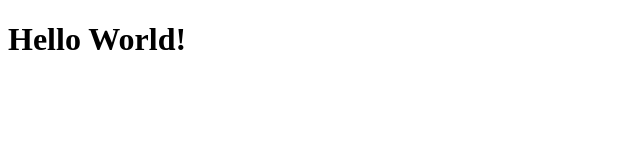
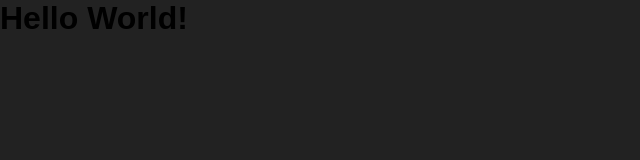
Before and after one commit to BenWilliams89/Weather-app, a plain HTML site: page index.html in a window 1280 px wide. Shown: the whole page, without its empty margins (0-640 px from the left). Drawn offline with Linux system fonts and the light colour scheme.

Commit message:
Add CSS file and tested

```diff
--- a/assets/css/style.css
+++ b/assets/css/style.css
@@ -0,0 +1,11 @@
+*{
+    margin: 0;
+    padding: 0;
+    font-family: 'poppins', sans-serif;
+    box-sizing: border-box;
+
+}
+
+body {
+background-color: #222;
+}
--- a/index.html
+++ b/index.html
@@ -4,6 +4,7 @@
     <meta charset="UTF-8">
     <meta name="viewport" content="width=device-width, initial-scale=1.0">
     <title>Weather App</title>
+    <link rel="stylesheet" href="assets/css/style.css">
 </head>
 <body>
 
```
